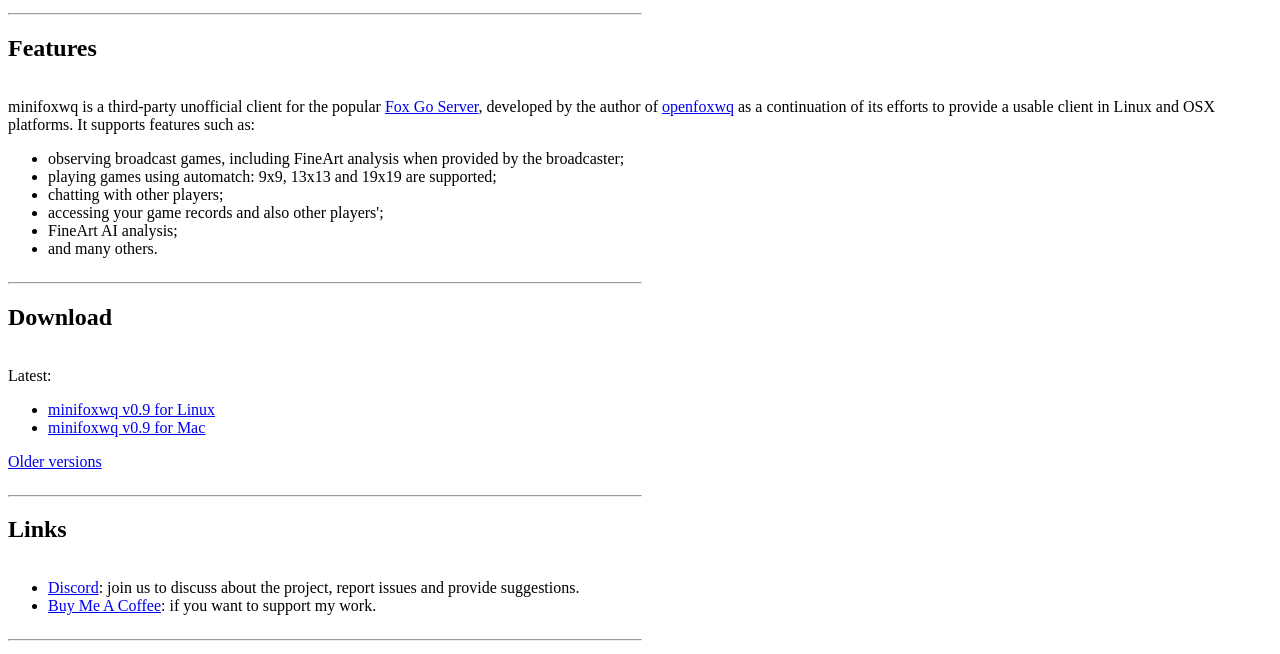
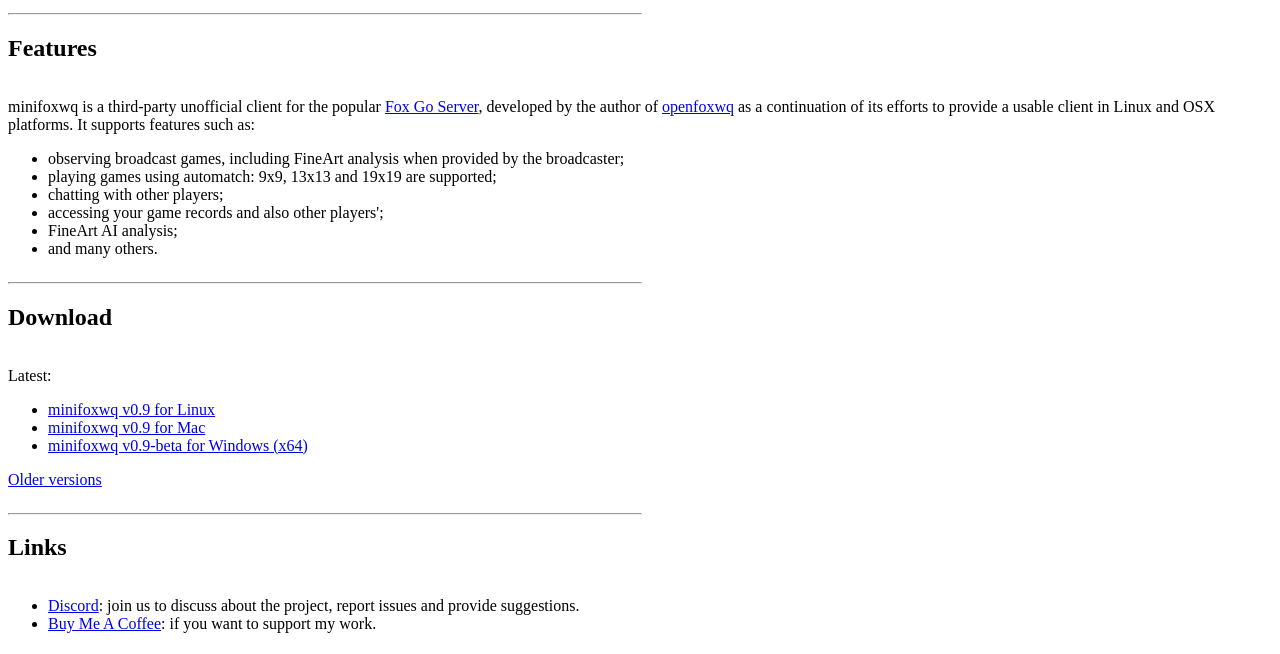
Before and after one commit to openfoxwq/openfoxwq.github.io, a plain HTML site: page index.html in a window 1280 px wide. Shown: the part 101-755 px from the top of the page. Drawn offline with Linux system fonts and the light colour scheme.

Commit message:
Add link to v0.9-beta Windows build

```diff
--- a/index.html
+++ b/index.html
@@ -49,6 +49,9 @@
                         <li><a
                                 href="https://github.com/openfoxwq/openfoxwq.github.io/releases/download/v0.9/minifox-v0.9-mac.zip">minifoxwq
                                 v0.9 for Mac</a>
+                        <li><a
+                                href="https://github.com/openfoxwq/openfoxwq.github.io/releases/download/v0.9/minifox-v0.9-beta-windows.x64.zip">minifoxwq
+                                v0.9-beta for Windows (x64)</a>
                     </ul>
                     <p><a href="https://github.com/openfoxwq/openfoxwq.github.io/releases">Older versions</a>
                 </td>
```
